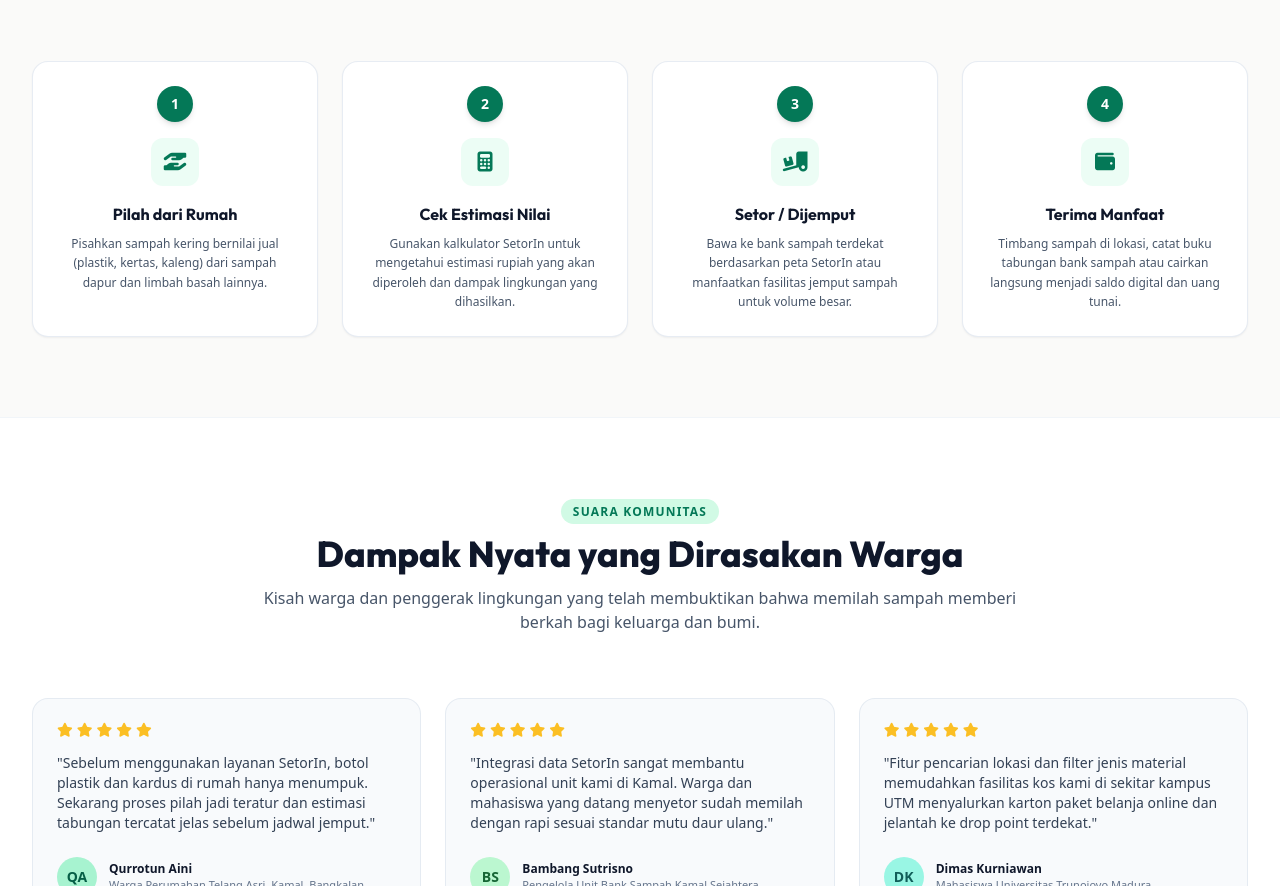
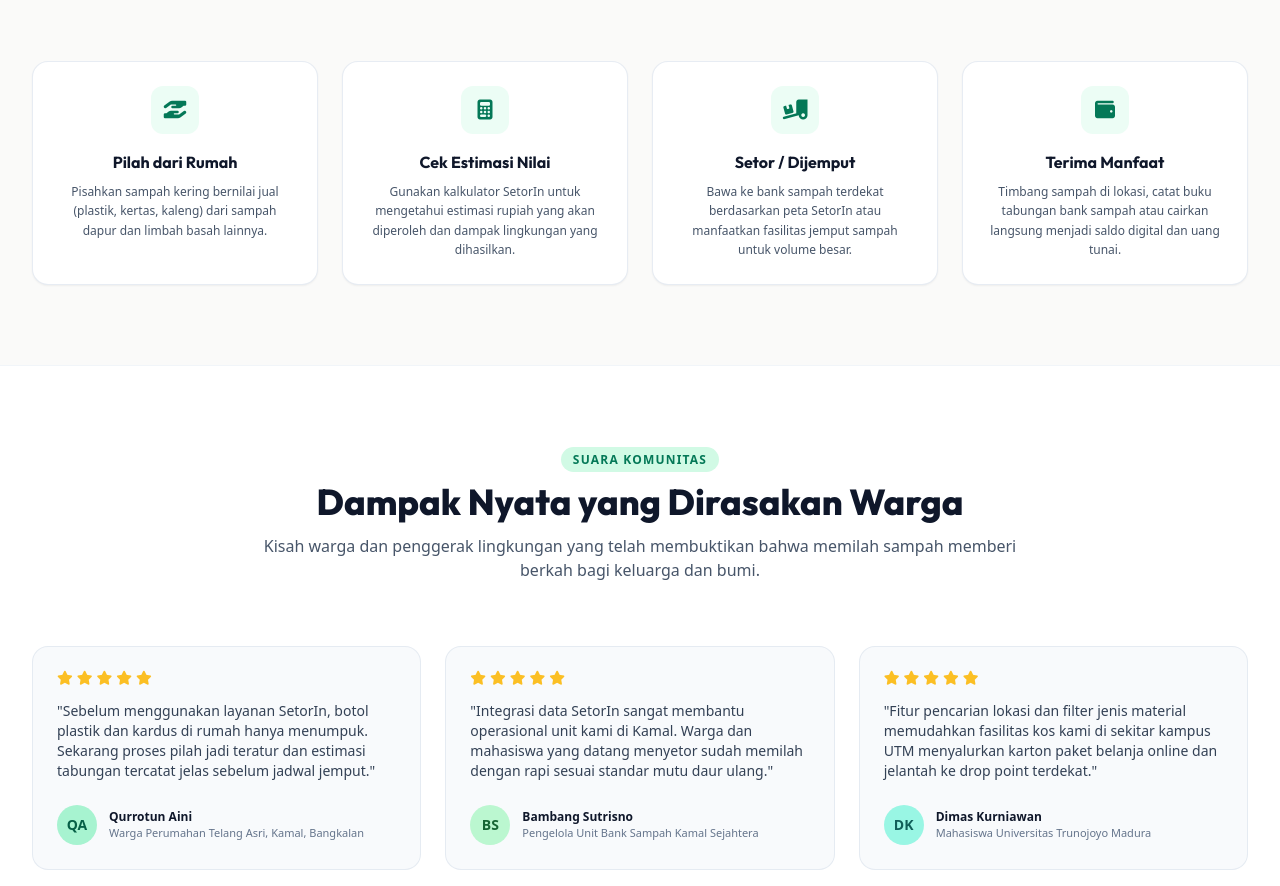
Before and after one commit to nanggalayudap/webdesign_EhAdaWargalab_technoversary_vol.II, a plain HTML site: page index.html in a window 1280 px wide. Shown: the part 3072-3958 px from the top of the page. Drawn offline with nearby package versions, Linux system fonts and the light colour scheme.

Commit message:
feat: adding new feature

```diff
--- a/index.html
+++ b/index.html
@@ -535,7 +535,6 @@
 
           <!-- Step 1 -->
           <div class="p-6 rounded-2xl bg-white border border-slate-200/80 shadow-sm relative text-center card-hover">
-            <span class="w-9 h-9 rounded-full bg-emerald-700 text-white font-extrabold text-sm flex items-center justify-center mx-auto mb-4 shadow-md">1</span>
             <div class="w-12 h-12 rounded-xl bg-emerald-50 text-emerald-700 flex items-center justify-center text-xl mx-auto mb-4">
               <i class="fa-solid fa-hand-holding-hand"></i>
             </div>
@@ -547,7 +546,6 @@
 
           <!-- Step 2 -->
           <div class="p-6 rounded-2xl bg-white border border-slate-200/80 shadow-sm relative text-center card-hover">
-            <span class="w-9 h-9 rounded-full bg-emerald-700 text-white font-extrabold text-sm flex items-center justify-center mx-auto mb-4 shadow-md">2</span>
             <div class="w-12 h-12 rounded-xl bg-emerald-50 text-emerald-700 flex items-center justify-center text-xl mx-auto mb-4">
               <i class="fa-solid fa-calculator"></i>
             </div>
@@ -559,7 +557,6 @@
 
           <!-- Step 3 -->
           <div class="p-6 rounded-2xl bg-white border border-slate-200/80 shadow-sm relative text-center card-hover">
-            <span class="w-9 h-9 rounded-full bg-emerald-700 text-white font-extrabold text-sm flex items-center justify-center mx-auto mb-4 shadow-md">3</span>
             <div class="w-12 h-12 rounded-xl bg-emerald-50 text-emerald-700 flex items-center justify-center text-xl mx-auto mb-4">
               <i class="fa-solid fa-truck-ramp-box"></i>
             </div>
@@ -571,7 +568,6 @@
 
           <!-- Step 4 -->
           <div class="p-6 rounded-2xl bg-white border border-slate-200/80 shadow-sm relative text-center card-hover">
-            <span class="w-9 h-9 rounded-full bg-emerald-700 text-white font-extrabold text-sm flex items-center justify-center mx-auto mb-4 shadow-md">4</span>
             <div class="w-12 h-12 rounded-xl bg-emerald-50 text-emerald-700 flex items-center justify-center text-xl mx-auto mb-4">
               <i class="fa-solid fa-wallet"></i>
             </div>
```
